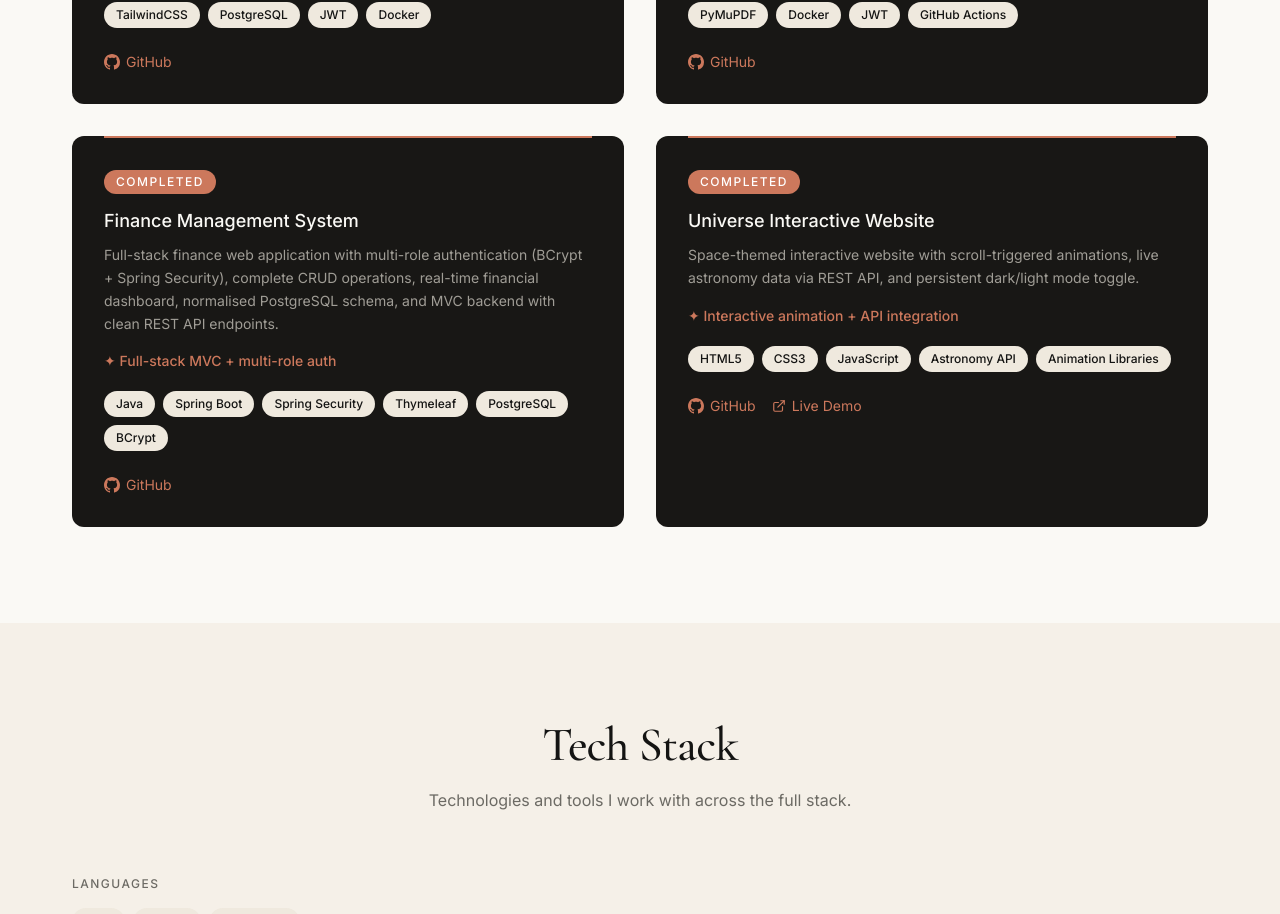
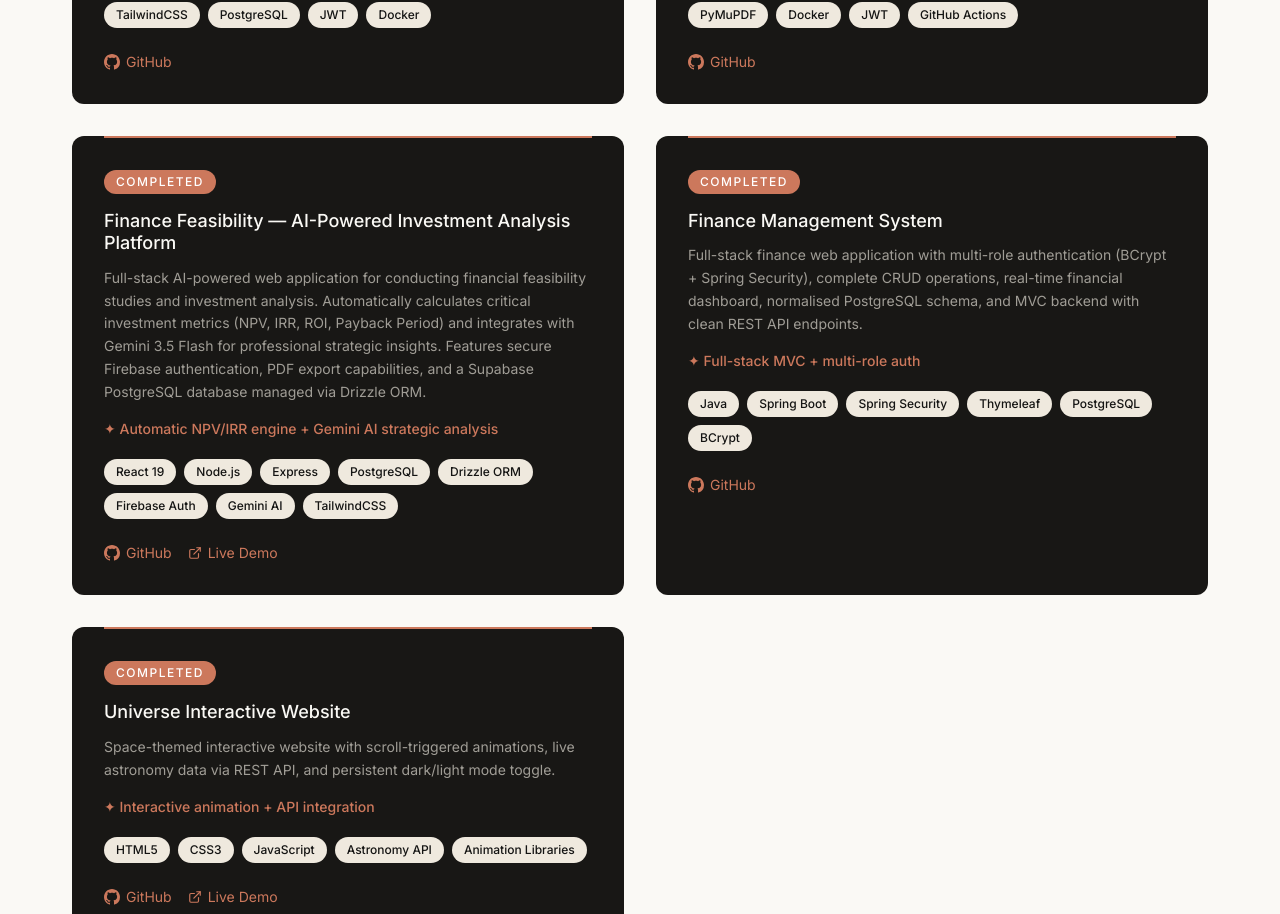
Before and after one commit to a1fariz/portofolio_Alfarizi, a Next.js app: page / in a window 1280 px wide. Shown: the part 1427-2341 px from the top of the page. Built offline with nearby package versions, Linux system fonts and the light colour scheme.

Commit message:
feat: add finance-feasibility project to projects list

```diff
--- a/data/projects.ts
+++ b/data/projects.ts
@@ -22,6 +22,26 @@ export const projects: Project[] = [
     highlight: "RAG pipeline + AI integration + CI/CD",
   },
   {
+    id: "finance-feasibility",
+    title: "Finance Feasibility — AI-Powered Investment Analysis Platform",
+    description:
+      "Full-stack AI-powered web application for conducting financial feasibility studies and investment analysis. Automatically calculates critical investment metrics (NPV, IRR, ROI, Payback Period) and integrates with Gemini 3.5 Flash for professional strategic insights. Features secure Firebase authentication, PDF export capabilities, and a Supabase PostgreSQL database managed via Drizzle ORM.",
+    tags: [
+      "React 19",
+      "Node.js",
+      "Express",
+      "PostgreSQL",
+      "Drizzle ORM",
+      "Firebase Auth",
+      "Gemini AI",
+      "TailwindCSS",
+    ],
+    status: "Completed",
+    github: "https://github.com/a1fariz/finance-feasibility",
+    demo: "https://finance-feasibility.alfarizi.my.id/",
+    highlight: "Automatic NPV/IRR engine + Gemini AI strategic analysis",
+  },
+  {
     id: "finance-management",
     title: "Finance Management System",
     description:
```
